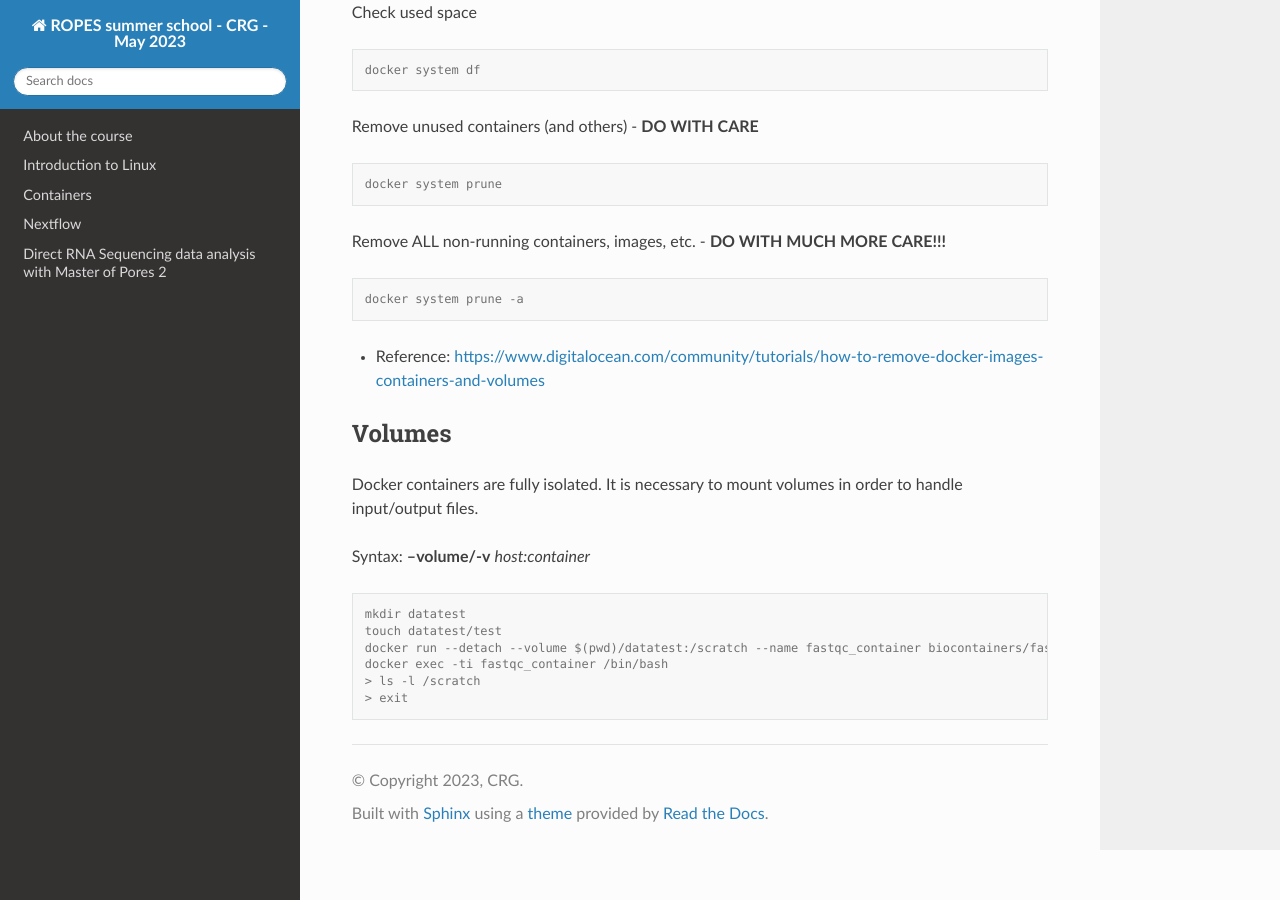
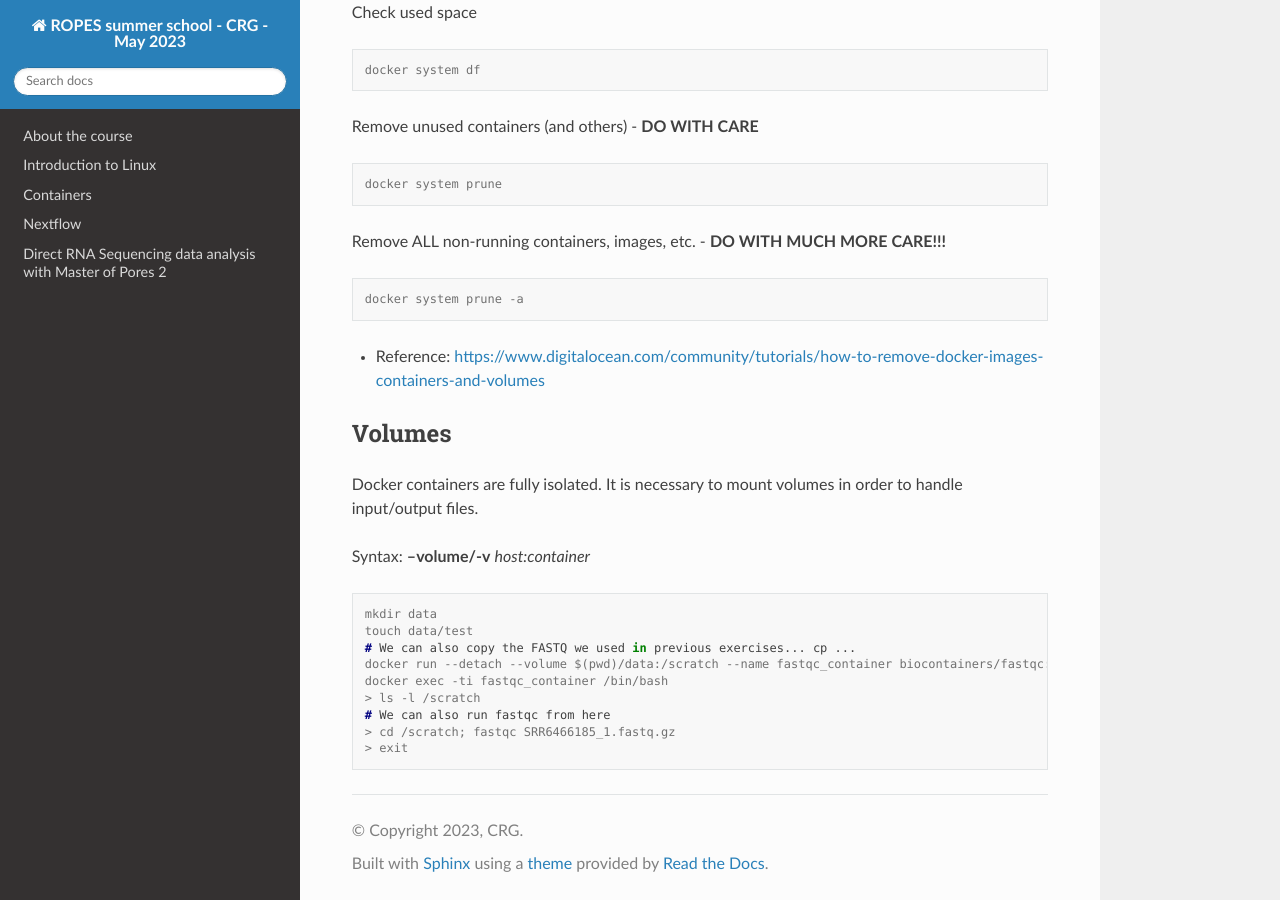
Before and after one commit to biocorecrg/ropes-linux-mop2-2023, a Sphinx documentation site: the page built from docs/docker.rst, in a window 1280 px wide and 900 px high, scrolled down 8477 px. Built offline with Sphinx 7.4.7 and the Read the Docs theme 2.0.0, drawn with Linux system fonts in a browser that asks for light colours.

Commit message:
minor cleaning

```diff
--- a/docs/docker.rst
+++ b/docs/docker.rst
@@ -334,9 +334,12 @@ Syntax: **--volume/-v** *host:container*
 
 .. code-block:: console
 
-  mkdir datatest
-  touch datatest/test
-  docker run --detach --volume $(pwd)/datatest:/scratch --name fastqc_container biocontainers/fastqc:v0.11.9_cv7 tail -f /dev/null
+  mkdir data
+  touch data/test
+  # We can also copy the FASTQ we used in previous exercises... cp ...
+  docker run --detach --volume $(pwd)/data:/scratch --name fastqc_container biocontainers/fastqc:v0.11.9_cv7 tail -f /dev/null
   docker exec -ti fastqc_container /bin/bash
   > ls -l /scratch
+  # We can also run fastqc from here
+  > cd /scratch; fastqc SRR6466185_1.fastq.gz
   > exit
```
Also changed, not shown: docs/singularity.rst (+9 -9 lines).
